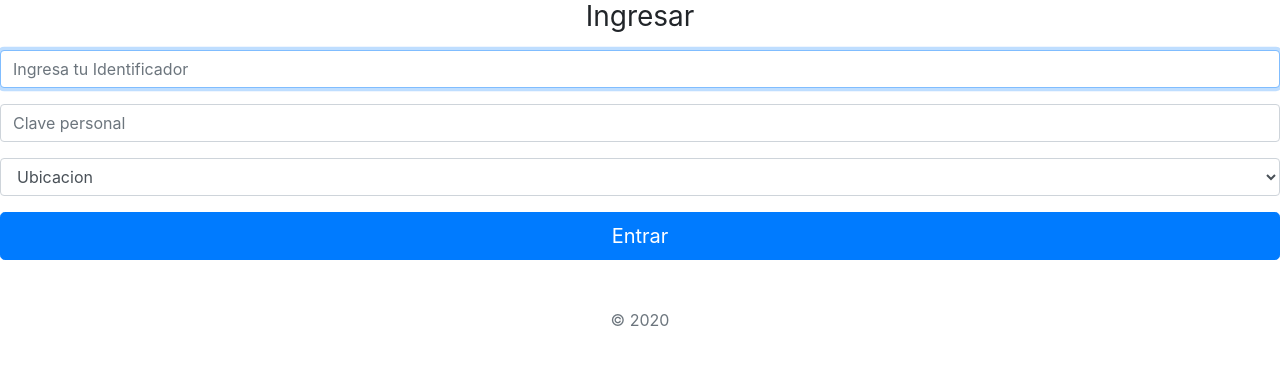
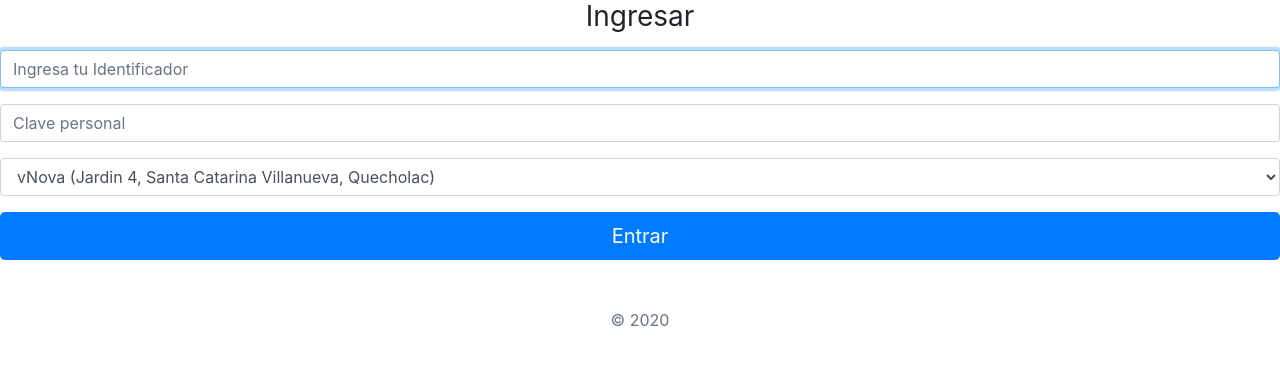
Before and after one commit to HugoIP/RecibosComision, a PHP site: page /login.php in a window 1280 px wide. Shown: the top 365 px of the page. Run offline with PHP 8.4, Linux system fonts and the light colour scheme; data that the repository does not hold is empty; some libraries are stand-ins or nearby versions.

Commit message:
Index session

```diff
--- a/login.php
+++ b/login.php
@@ -88,8 +88,7 @@ if ( ! empty( $_POST ) ) {
       </div>
       <div class="form-group">
       <select name="selectLocation" class="form-control">
-          <option value="999" selected>Ubicacion</option>
-          <option value="1">vNova (Jardin 4, Santa Catarina Villanueva, Quecholac)</option>
+          <option value="1" selected>vNova (Jardin 4, Santa Catarina Villanueva, Quecholac)</option>
           <option value="0">wNova (Guadalupe Victoria s/n, Barrio Guadalupe Analco, Gral. Felipe Angeles)</option>
         </select>
       </div>
```
